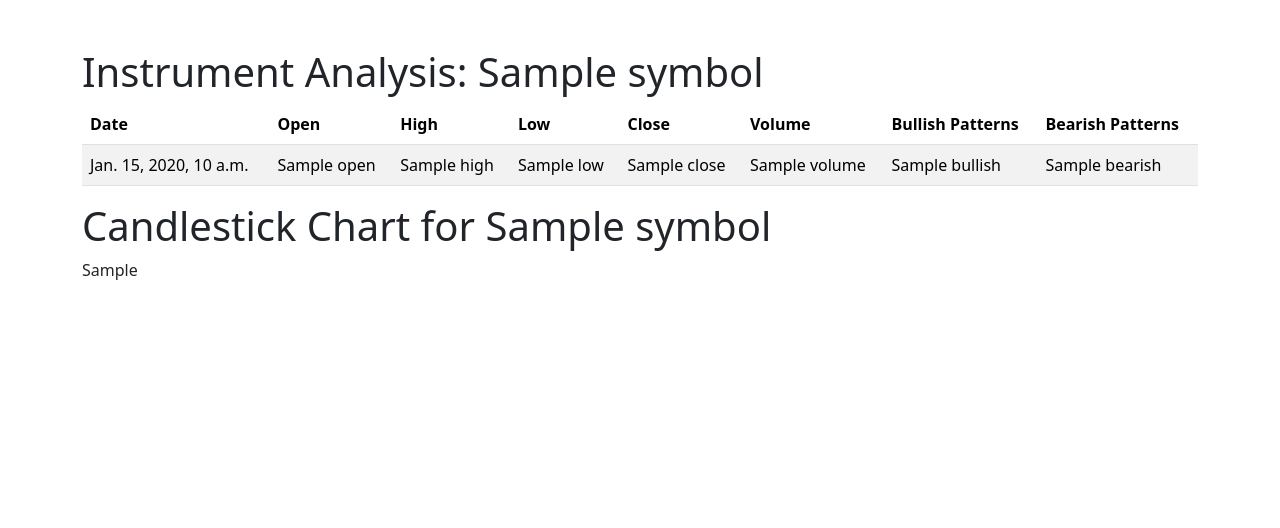
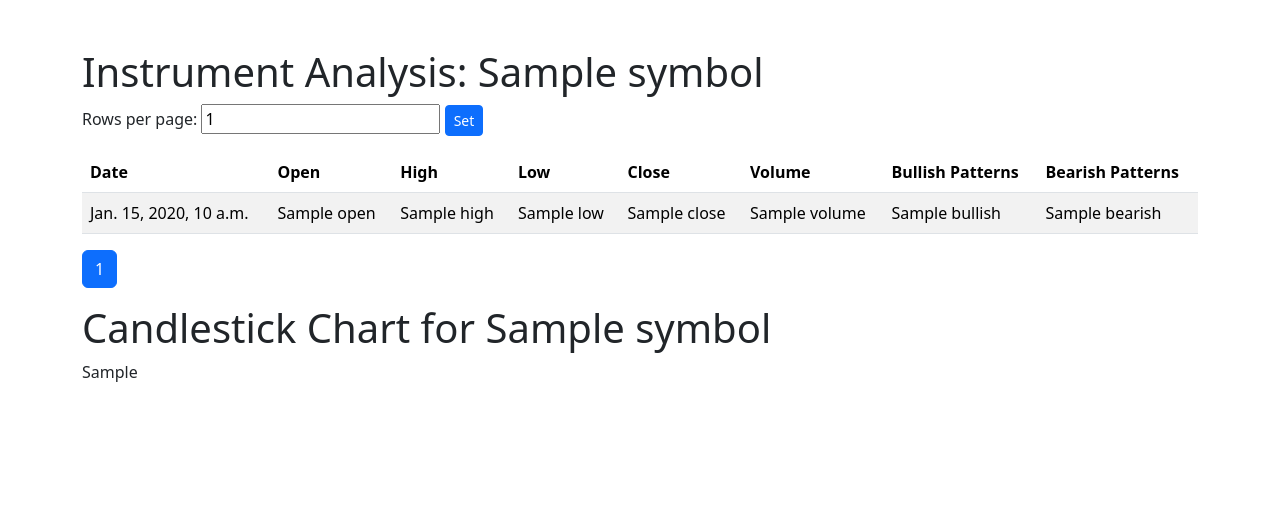
Before and after one commit to crinas21/candle_analysis, a Django app: template analysis/templates/analysis.html in a window 1280 px wide. Shown: the part 56-584 px from the top of the page. Run offline with Django 5.2, Linux system fonts and the light colour scheme; the template is opened without the code that fills it: most values are stand-ins (such as "Sample title", 1, 10 or a date in 2020).

Commit message:
Added pagination and check for API Call limit eing reached

```diff
--- a/analysis/templates/analysis.html
+++ b/analysis/templates/analysis.html
@@ -6,7 +6,17 @@ Analysis - Candalysis
 
 {% block content %}
 <h1>Instrument Analysis: {{ symbol }}</h1>
-<table class="table table-striped table-hover">
+
+<!-- Rows per page form -->
+<form method="get" action="">
+    <input type="hidden" name="symbol" value="{{ symbol }}">
+    <label for="rows_per_page">Rows per page:</label>
+    <input type="number" name="rows_per_page" id="rows_per_page" value="{{ rows_per_page }}" min="10">
+    <button type="submit" class="btn btn-primary btn-sm">Set</button>
+</form>
+
+<!-- Table -->
+<table class="table table-striped table-hover mt-3">
     <thead>
         <tr>
             <th>Date</th>
@@ -35,6 +45,27 @@ Analysis - Candalysis
     </tbody>
 </table>
 
+<!-- Pagination -->
+<nav aria-label="Page navigation">
+    <ul class="pagination">
+        {% if table_data.has_previous %}
+        <li class="page-item">
+            <a class="page-link" href="?symbol={{ symbol }}&rows_per_page={{ rows_per_page }}&page={{ table_data.previous_page_number }}">Previous</a>
+        </li>
+        {% endif %}
+        {% for num in table_data.paginator.page_range %}
+        <li class="page-item {% if table_data.number == num %}active{% endif %}">
+            <a class="page-link" href="?symbol={{ symbol }}&rows_per_page={{ rows_per_page }}&page={{ num }}">{{ num }}</a>
+        </li>
+        {% endfor %}
+        {% if table_data.has_next %}
+        <li class="page-item">
+            <a class="page-link" href="?symbol={{ symbol }}&rows_per_page={{ rows_per_page }}&page={{ table_data.next_page_number }}">Next</a>
+        </li>
+        {% endif %}
+    </ul>
+</nav>
+
 <h1>Candlestick Chart for {{ symbol }}</h1>
 <div id="candlestick-chart">
     {{ chart_html|safe }}
```
Also changed, not shown: analysis/templates/error.html (added, +12 -0 lines), analysis/views.py (+27 -2 lines).
